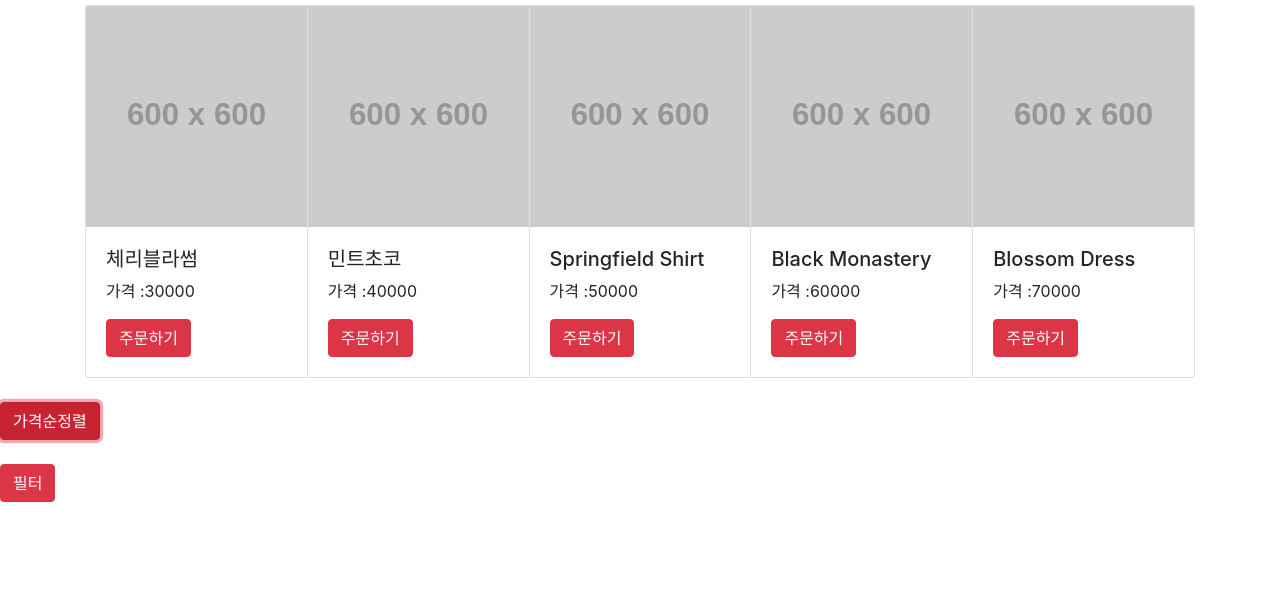
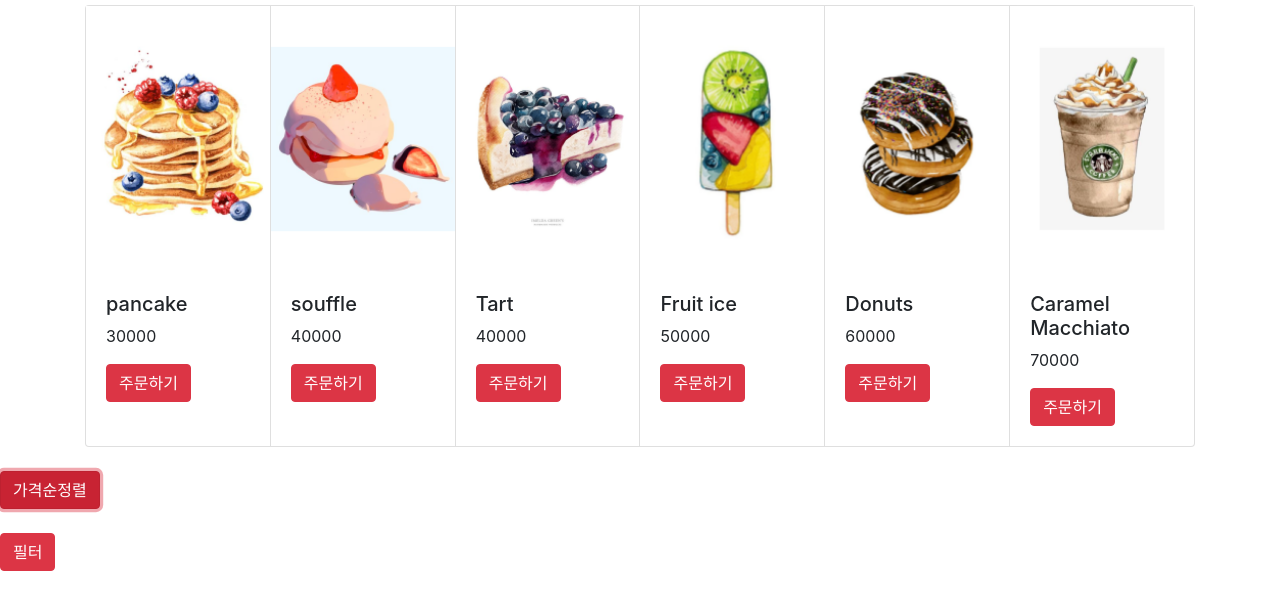
Before and after one commit to ddangju/jquery-tutorial, a plain HTML site: page shopping.html in a window 1280 px wide. Both pictures are taken after a click on the button "가격순정렬". Shown: the part 51-660 px from the top of the page. Drawn offline with nearby package versions, Linux system fonts and the light colour scheme; placeholder pictures from the web are drawn by us.

Commit message:
이미지수정, 버그수정

```diff
--- a/shopping.html
+++ b/shopping.html
@@ -18,6 +18,7 @@
     <h1>Hello, world!</h1>
 
     <link href="shopping.css" rel="stylesheet" />
+
     <script
       src="https://code.jquery.com/jquery-3.6.0.min.js"
       integrity="sha256-/xUj+3OJU5yExlq6GSYGSHk7tPXikynS7ogEvDej/m4="
@@ -49,11 +50,12 @@
     <script>
       ///서버가 보낸 쇼핑몰 상품데이터
       let products = [
-        { price: 70000, title: "Blossom Dress" },
-        { price: 50000, title: "Springfield Shirt" },
-        { price: 60000, title: "Black Monastery" },
-        { price: 40000, title: "민트초코" },
-        { price: 30000, title: "체리블라썸" },
+        { price: 40000, title: "souffle", img: "0.png" },
+        { price: 70000, title: "Caramel Macchiato", img: "1.png" },
+        { price: 50000, title: "Fruit ice", img: "2.png" },
+        { price: 60000, title: "Donuts", img: "3.png" },
+        { price: 40000, title: "Tart", img: "4.png" },
+        { price: 30000, title: "pancake", img: "5.png" },
       ];
 
       ///sort() 문자정렬
@@ -67,7 +69,8 @@
         const card = document.createElement("div");
         card.className = "card";
         const img = document.createElement("img");
-        img.src = "https://via.placeholder.com/600";
+        img.className = "이미지";
+        img.src = `./img/${products[i].img}`;
         const cardBody = document.createElement("div");
         cardBody.className = "card-body";
         const title = document.createElement("h5");
@@ -95,17 +98,17 @@
         });
         for (let i = 0; i < products.length; i++) {
           $(".title").eq(i).html(products[i].title);
-          $(".price")
-            .eq(i)
-            .html("가격 :" + products[i].price);
+          $(".이미지").eq(i).attr("src", `./img/${products[i].img}`);
+          $(".price").eq(i).html(products[i].price);
         }
       });
 
       $("#filterBtn").click(() => {
         const price = document.getElementsByClassName("price");
         Array.from(price).forEach((item) => {
+          console.log(item.innerText);
           if (
-            item.innerText < 40000 &&
+            item.innerText < 50000 &&
             item.parentElement.parentElement.className !== "card hidden"
           ) {
             item.parentElement.parentElement.className = "card hidden";
```
Also changed, not shown: img/0.png (added), img/1.png (added), img/2.png (added), img/3.png (added), img/4.png (added), img/5.png (added).
